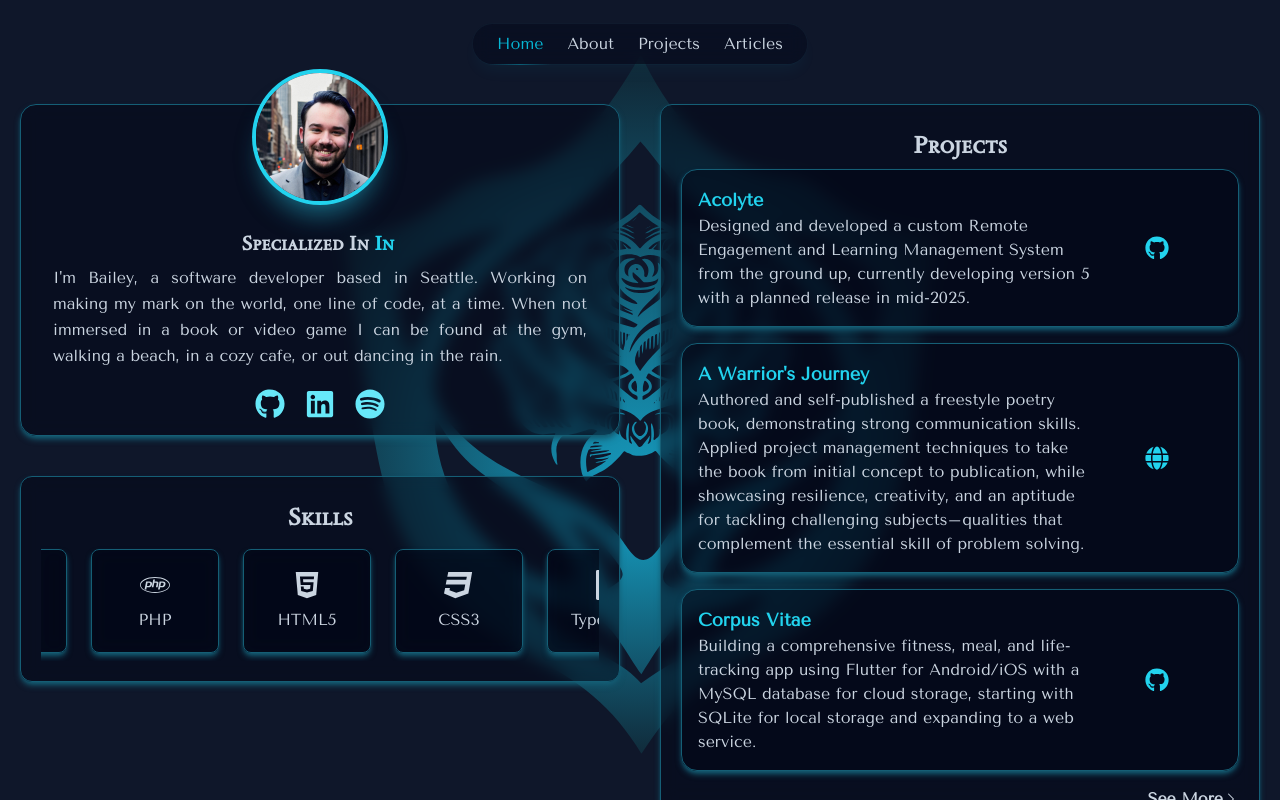
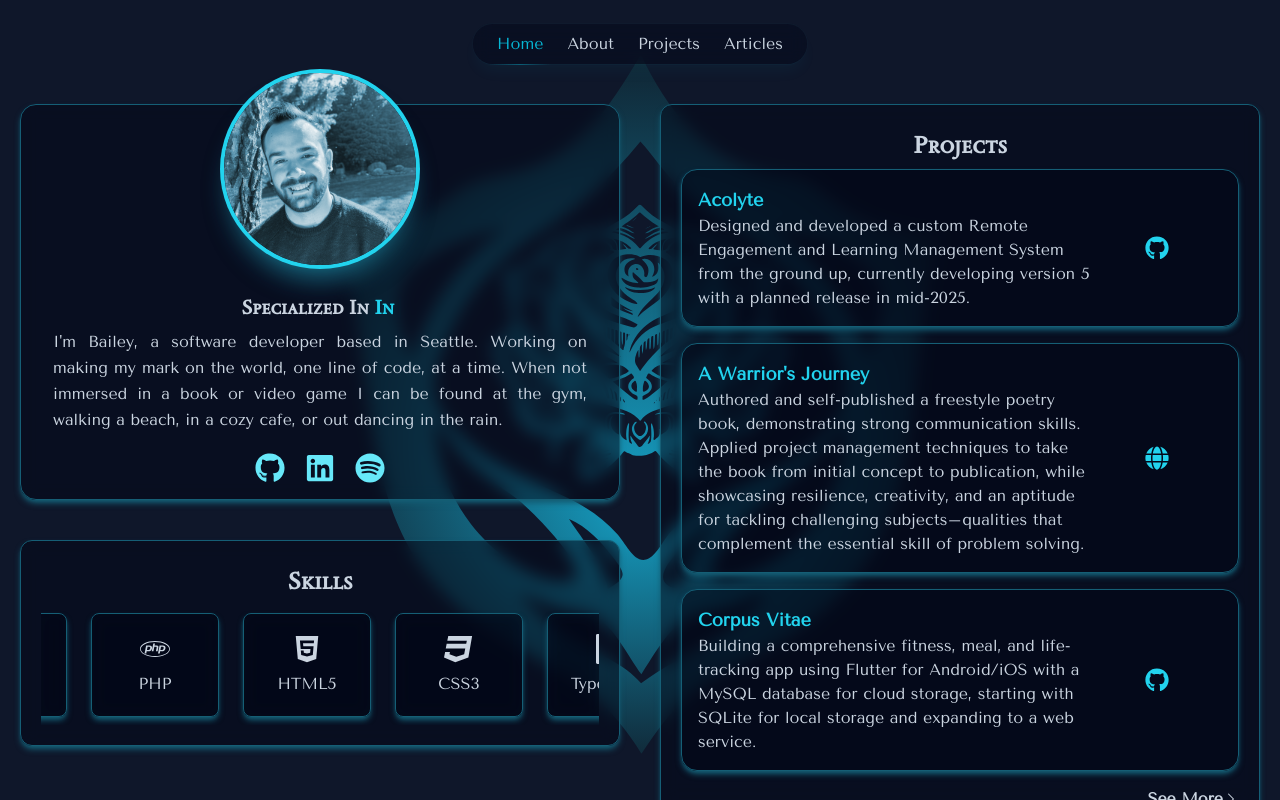
Before and after one commit to HunterCarrollBailey/hunterbailey.dev, a Next.js app: page / in a window 1280 px wide. Built offline with nearby package versions, Linux system fonts and the light colour scheme.

Commit message:
Updated profile picture, new sizing for standardization

```diff
--- a/src/app/about/page.tsx
+++ b/src/app/about/page.tsx
@@ -1,5 +1,5 @@
 import Image from 'next/image';
-import portraitImage from '@/assets/Profile2.jpg';
+import portraitImage from '@/assets/Headshot.png';
 import Link from "next/link";
 import clsx from "clsx";
 import {FaGithub, FaLinkedin, FaSpotify} from "react-icons/fa";
--- a/src/components/Hero.tsx
+++ b/src/components/Hero.tsx
@@ -1,6 +1,6 @@
 'use client';
 import Image from "next/image";
-import Headshot from "@/assets/Headshot.jpg";
+import Headshot from "@/assets/Headshot.png";
 import Link from "next/link";
 import { FaGithub, FaLinkedin, FaSpotify } from "react-icons/fa";
 import { Typewriter } from "react-simple-typewriter";
@@ -15,7 +15,7 @@ export default function Hero() {
           <Image
             src={Headshot}
             alt="Profile image of Hunter Bailey."
-            className="rounded-full ring-4 ring-cyan-400 w-[20dvw] md:w-[17dvw] lg:w-[15dvw] xl:w-[10dvw] -translate-y-12 shadow-xl shadow-cyan-800"
+            className="rounded-full ring-4 ring-cyan-400 h-48 w-48 -translate-y-12 shadow-xl shadow-cyan-800 object-cover object-top"
           />
           <h2 className="-translate-y-5 font-semibold text-xl md:font-2xl font-heading">
             Specialized In{" "}
```
Also changed, not shown: src/assets/Headshot.png (added).
